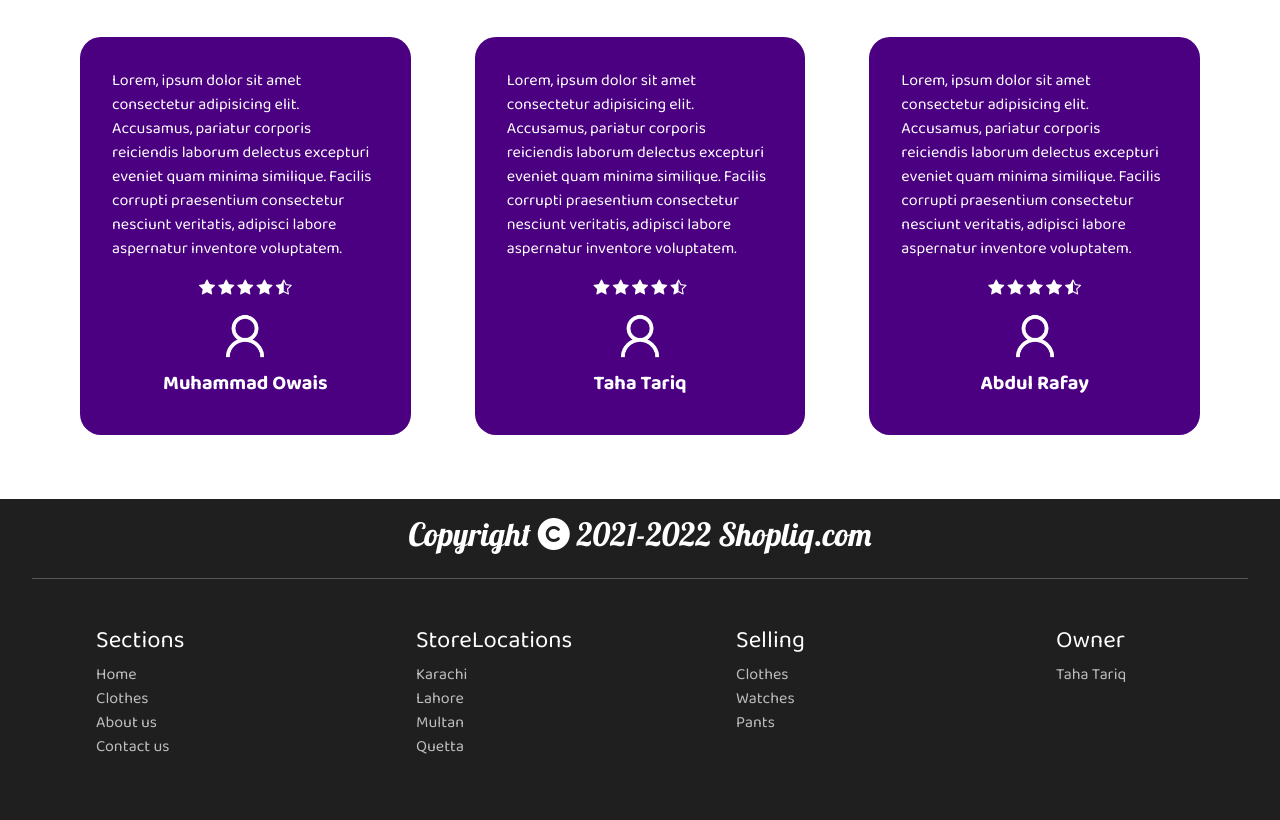
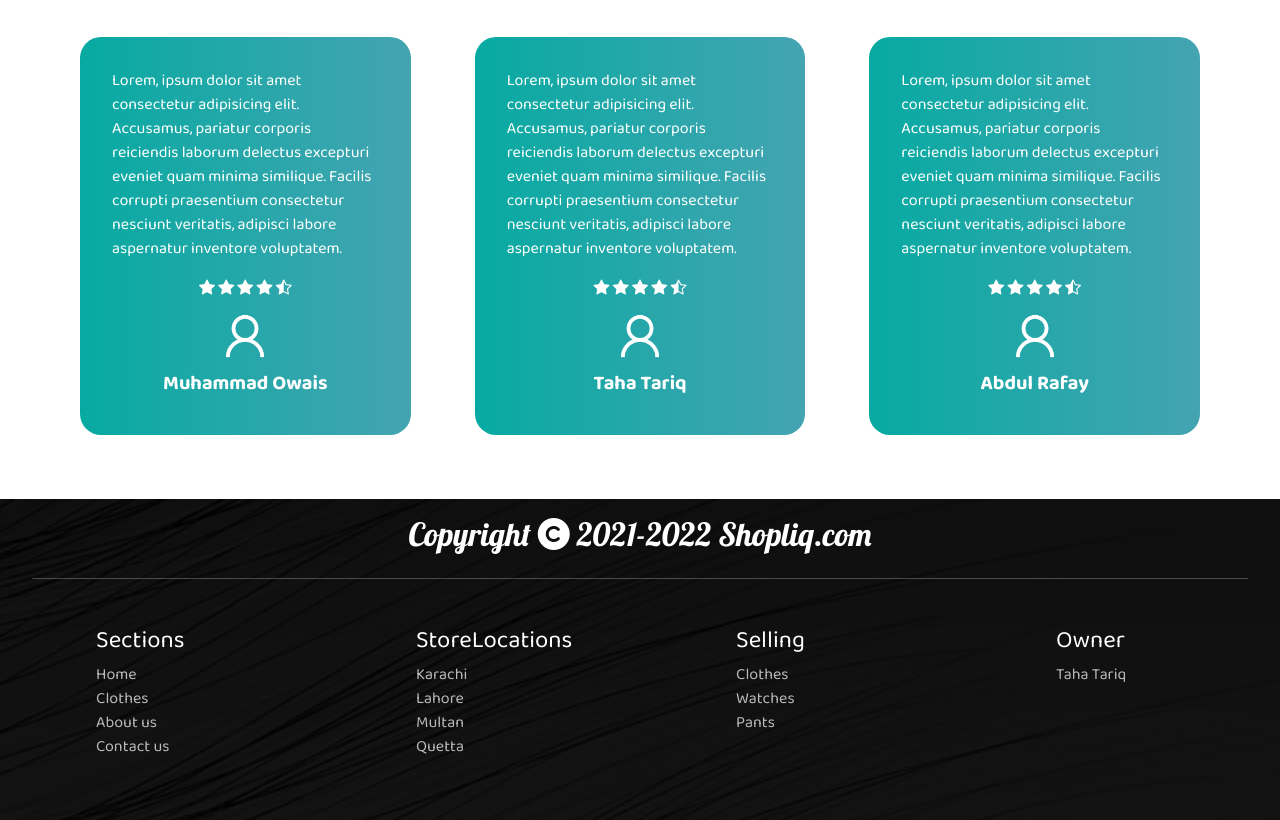
Before and after one commit to TahaTariq73/Ecommerce-website, a plain HTML site: page index.html in a window 1280 px wide. Shown: the part 2850-3670 px from the top of the page. Drawn offline with nearby package versions, Linux system fonts and the light colour scheme; a web font is replaced by a local one.

Commit message:
Update style2.css

```diff
--- a/mainPageCSS/style2.css
+++ b/mainPageCSS/style2.css
@@ -26,7 +26,8 @@
 .say{
     position: relative;
 /*     background-image: url('/Images/purple.png'); */
-    background-color: indigo;
+/*     background-color: indigo; */
+    background-image: linear-gradient(to right, #07aaa2, #44a4b1);
     color: white;
     display: flex;
     flex-direction: column;
@@ -48,7 +49,7 @@
     left: 100%;
     display: none;
 }
-.say:hover{  box-shadow: 0px 0px 12px rgb(110, 27, 189); }
+.say:hover{  box-shadow: 0px 0px 12px #44a4b1; }
 
 .say img{
     width: 70px;
@@ -59,7 +60,9 @@
 
 /* This code is for footer */
 .footer{
-    background-color: rgb(31, 31, 31);
+/*     background-color: rgb(31, 31, 31); */
+    background-image: url('../Images/footer-img.png');
+    background-size: cover;
     color: white;
 }
 .copy-right{ padding: 0.5rem 2rem; }
```
